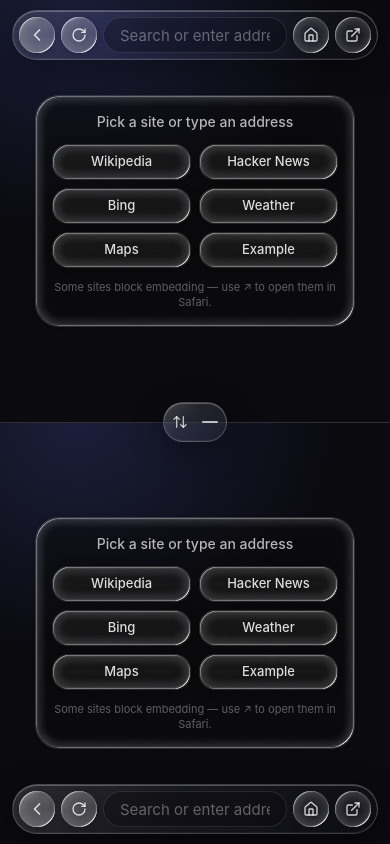
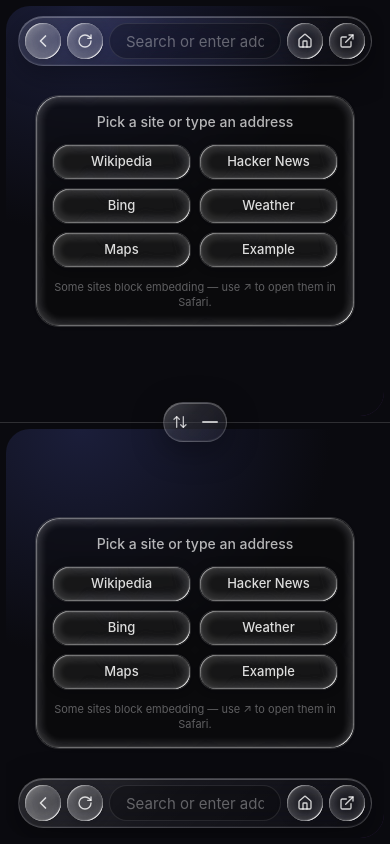
Before and after one commit to Albisourous/duoscreen, a React (Vite) app: page / in a window 390 px wide. Built offline with nearby package versions, Linux system fonts and the light colour scheme.

Commit message:
Duo look: inset rounded screen panes
Each pane is now a rounded-corner 'screen' with a thin dark seam between them, matching the iPhone Duo foldable aesthetic.

```diff
--- a/src/App.tsx
+++ b/src/App.tsx
@@ -83,7 +83,7 @@
       onPointerUp={() => setDragging(false)}
       onPointerCancel={() => setDragging(false)}
     >
-      <div style={{ flexBasis: `${split}%` }} className="min-h-0 min-w-0">
+      <div style={{ flexBasis: `${split}%` }} className="min-h-0 min-w-0 p-1.5">
         <Pane url={urls[0]} onNavigate={setUrl(0)} toolbarAt="top" />
       </div>
 
@@ -125,7 +125,7 @@
         </motion.div>
       </div>
 
-      <div style={{ flexBasis: `${100 - split}%` }} className="min-h-0 min-w-0">
+      <div style={{ flexBasis: `${100 - split}%` }} className="min-h-0 min-w-0 p-1.5">
         <Pane url={urls[1]} onNavigate={setUrl(1)} toolbarAt="bottom" />
       </div>
     </div>
--- a/src/Pane.tsx
+++ b/src/Pane.tsx
@@ -154,7 +154,7 @@
   );
 
   return (
-    <div className="relative h-full w-full overflow-hidden">
+    <div className="relative h-full w-full overflow-hidden rounded-3xl bg-black">
       {url ? (
         <iframe
           ref={frameRef}
```
